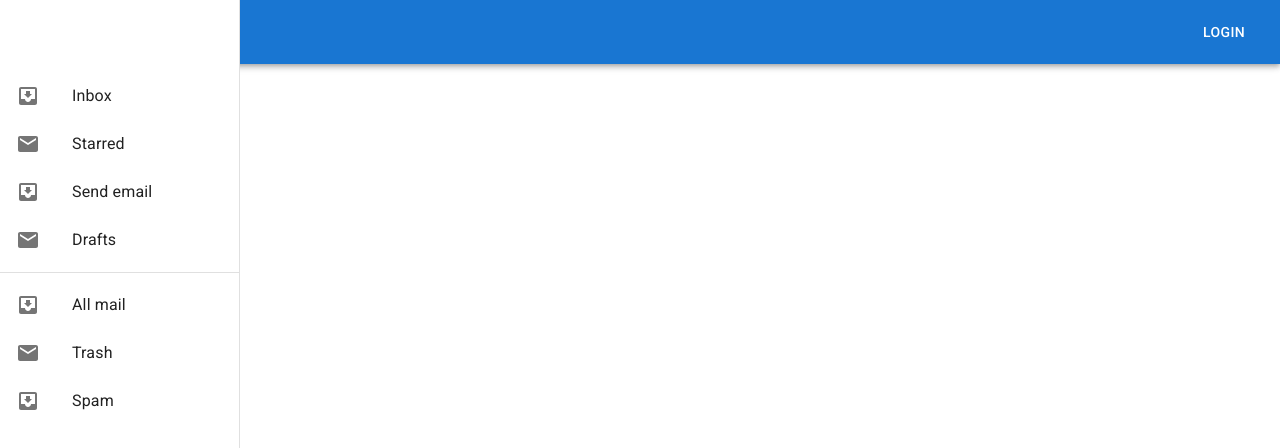
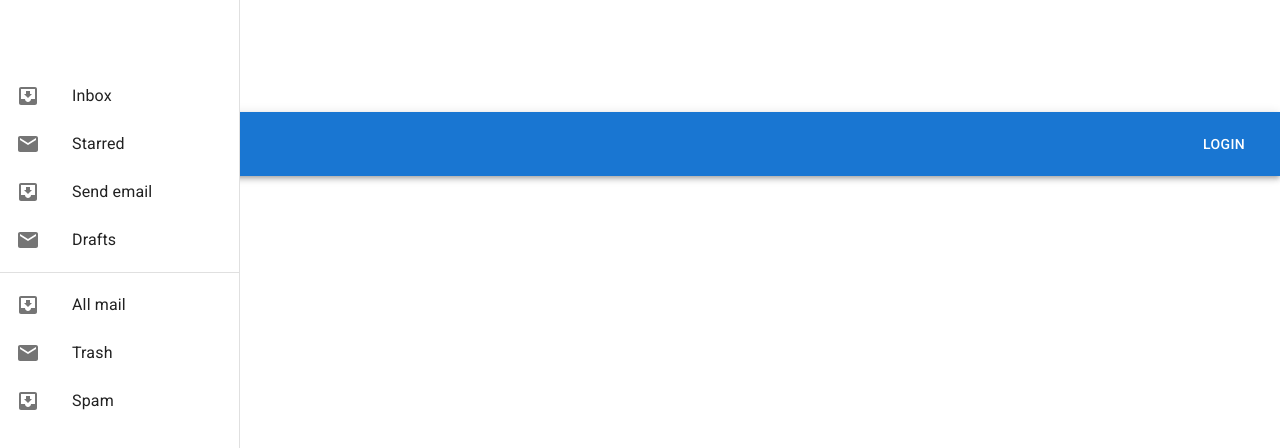
Before and after one commit to xavier-kong/productify, a React (Create React App) app: page / in a window 1280 px wide. Shown: the top 448 px of the page. Built offline with nearby package versions, Linux system fonts and the light colour scheme.

Commit message:
added main page

```diff
--- a/src/App.tsx
+++ b/src/App.tsx
@@ -1,13 +1,7 @@
 import React from 'react';
-import SideMenu from './components/SideMenu';
-import Navbar from './components/Navbar';
+import Main from './pages/Main';
 
 // const App = () => <Navbar />;
-const App = () => (
-    <>
-        <Navbar />
-        <SideMenu />
-    </>
-);
+const App = () => <Main />;
 
 export default App;
--- /dev/null
+++ b/src/pages/Main.tsx
@@ -0,0 +1,11 @@
+import SideMenu from '../components/SideMenu';
+import Navbar from '../components/Navbar';
+
+const Main = () => (
+    <>
+        <SideMenu />
+        <Navbar />
+    </>
+);
+
+export default Main;
```
